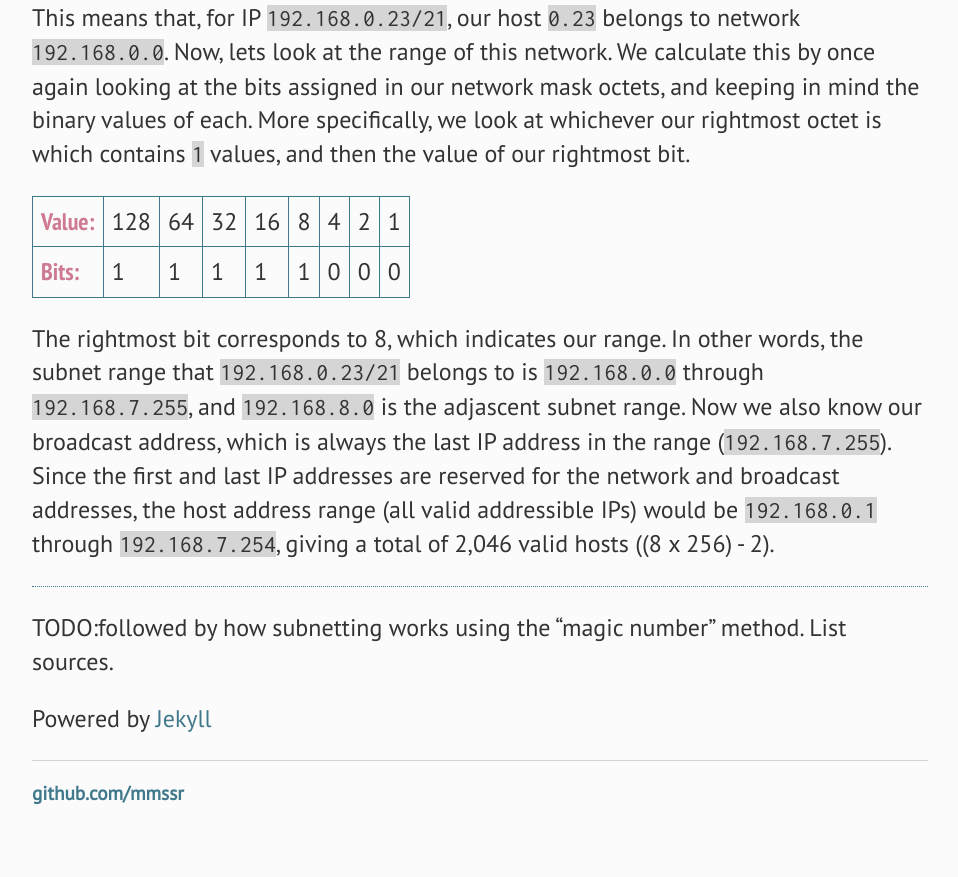
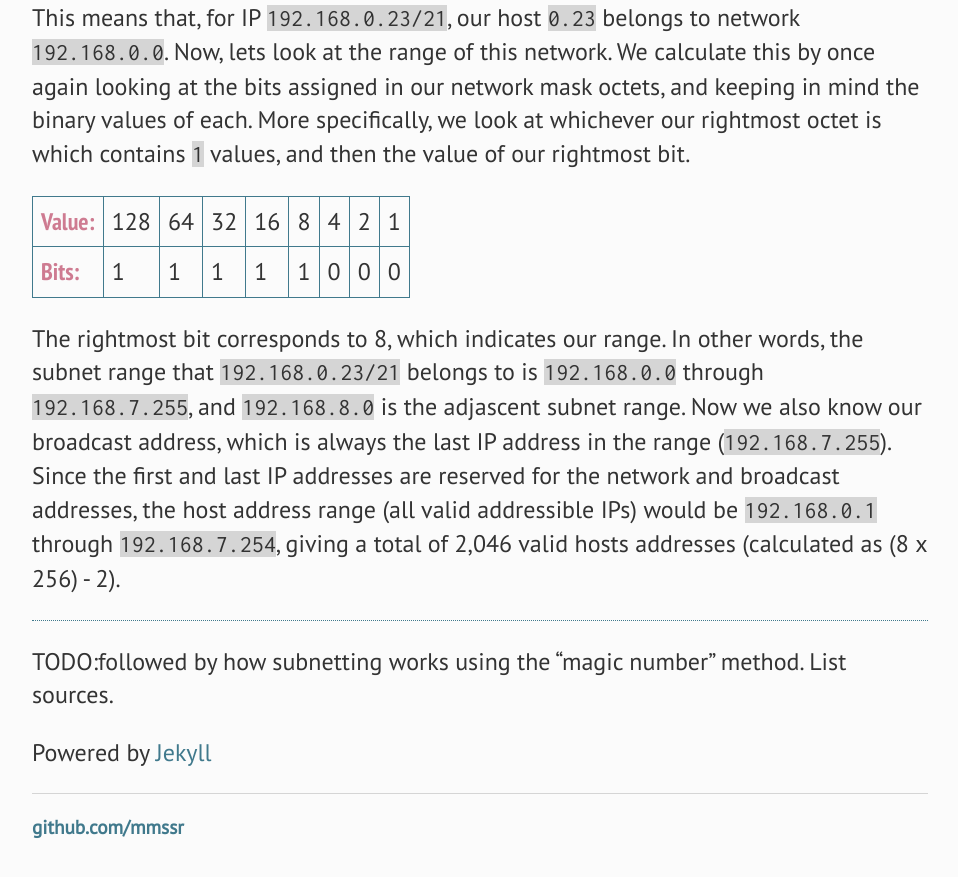
Before and after one commit to mmssr/mmssr.github.io, a Jekyll site: the page built from _posts/2019-06-25-Simple Subnet Calculations in IPv4.md, in a window 1280 px wide and 900 px high, scrolled down 1166 px. Shown: the top 877 px of the window, without its empty margins (160-1118 px from the left). Built offline with Jekyll 4.4.1, drawn with Linux system fonts in a browser that asks for light colours.

Commit message:
Update 2019-06-25-Simple Subnet Calculations in IPv4.md

````diff
--- a/_posts/2019-06-25-Simple Subnet Calculations in IPv4.md
+++ b/_posts/2019-06-25-Simple Subnet Calculations in IPv4.md
@@ -45,7 +45,7 @@
   </tr>
 </table>
 
-The rightmost bit corresponds to 8, which indicates our range. In other words, the subnet range that ```192.168.0.23/21``` belongs to is ```192.168.0.0``` through ```192.168.7.255```, and ```192.168.8.0``` is the adjascent subnet range. Now we also know our broadcast address, which is always the last IP address in the range (```192.168.7.255```). Since the first and last IP addresses are reserved for the network and broadcast addresses, the host address range (all valid addressible IPs) would be ```192.168.0.1``` through ```192.168.7.254```, giving a total of 2,046 valid hosts ((8 x 256) - 2).
+The rightmost bit corresponds to 8, which indicates our range. In other words, the subnet range that ```192.168.0.23/21``` belongs to is ```192.168.0.0``` through ```192.168.7.255```, and ```192.168.8.0``` is the adjascent subnet range. Now we also know our broadcast address, which is always the last IP address in the range (```192.168.7.255```). Since the first and last IP addresses are reserved for the network and broadcast addresses, the host address range (all valid addressible IPs) would be ```192.168.0.1``` through ```192.168.7.254```, giving a total of 2,046 valid hosts addresses (calculated as (8 x 256) - 2).
 <hr>
 TODO:followed by how subnetting works using the "magic number" method. List sources.
 
````
